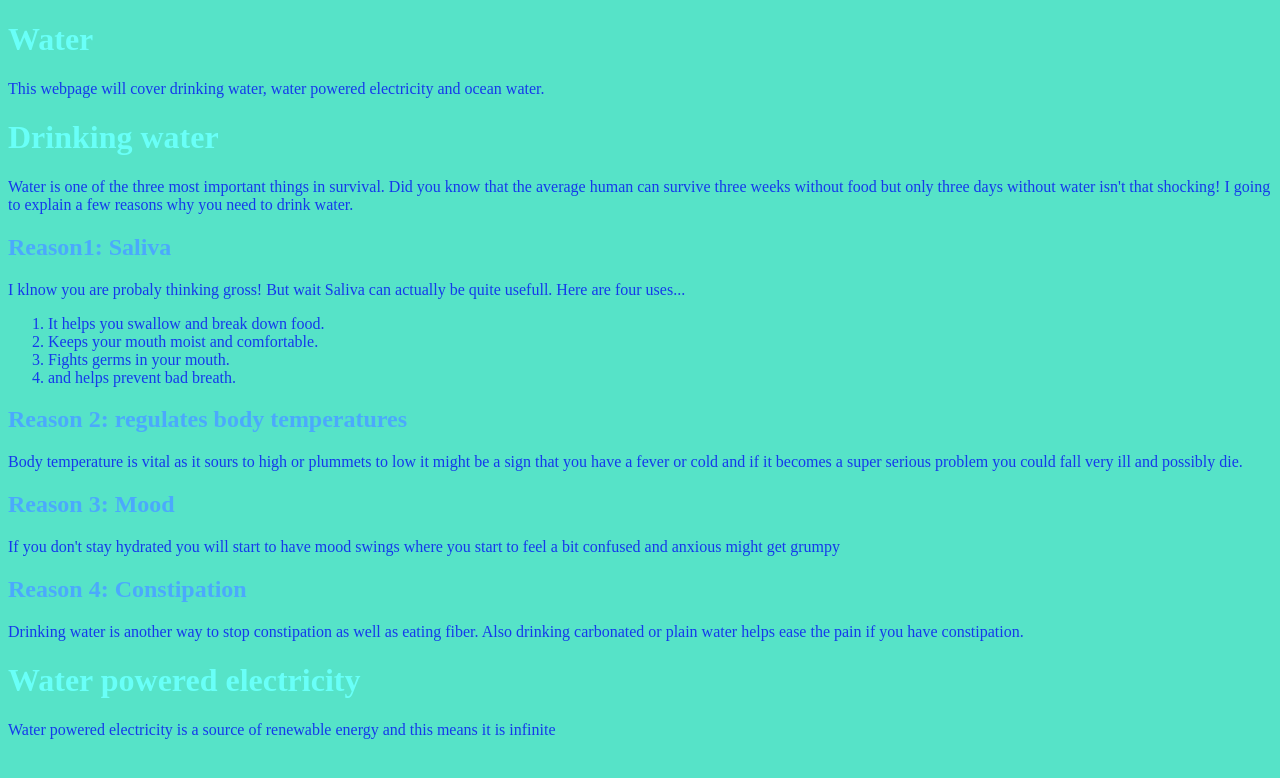
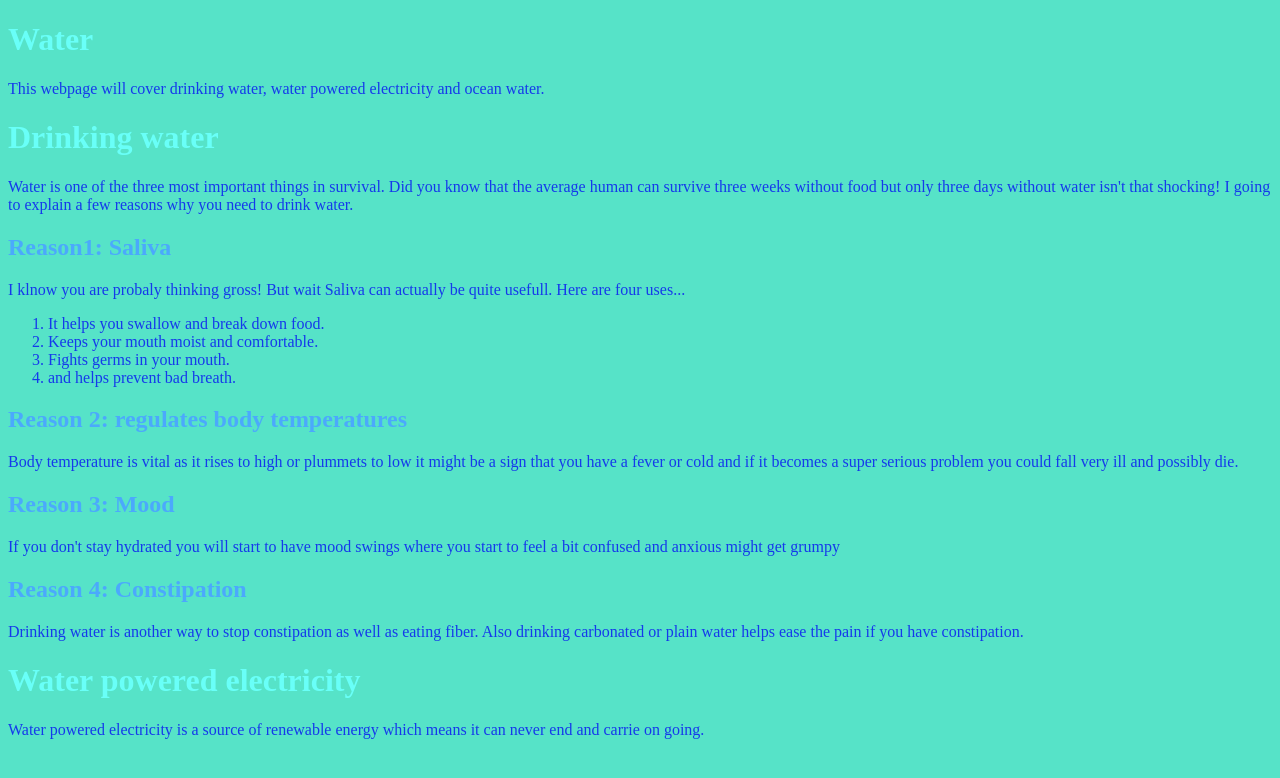
Before and after one commit to AjboyO/mywebpage, a plain HTML site: page index.html in a window 1280 px wide. Drawn offline with Linux system fonts and the light colour scheme.

Commit message:
Update index.html

```diff
--- a/index.html
+++ b/index.html
@@ -46,7 +46,7 @@ ol {
     </ol>
     <h2>Reason 2: regulates body temperatures</h2>
 
-    <p>Body temperature is vital as it sours to high or plummets to low it might be a sign that you have a fever or cold and if it becomes a super serious problem
+    <p>Body temperature is vital as it rises to high or plummets to low it might be a sign that you have a fever or cold and if it becomes a super serious problem
         you could fall very ill and possibly die.</p>
 
     <h2>Reason 3: Mood</h2>
@@ -57,7 +57,7 @@ ol {
         constipation.</p>
 
     <h1>Water powered electricity</h1>
-    <p>Water powered electricity is a source of renewable energy and this means it is infinite</p>
+    <p>Water powered electricity is a source of renewable energy which means it can never end and carrie on going.</p>
 
 
 </body>
```
